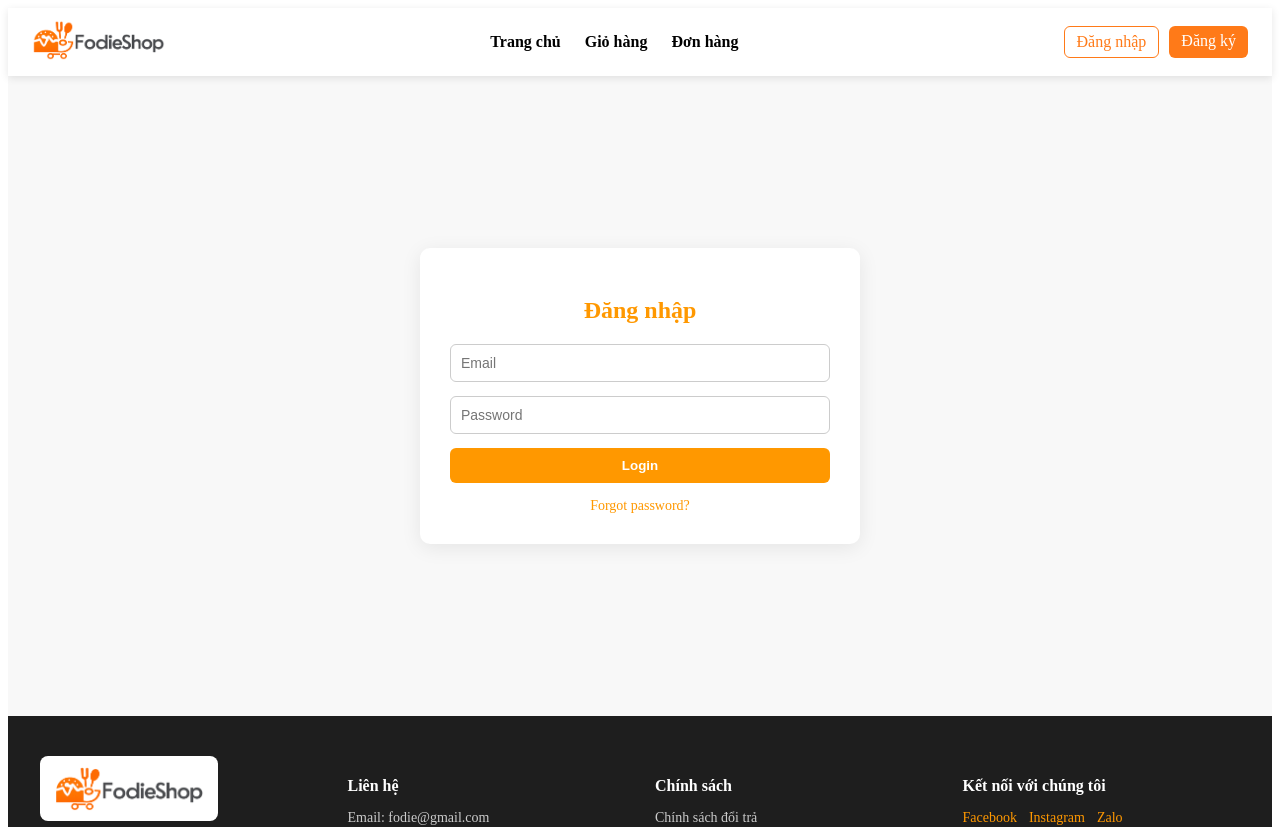
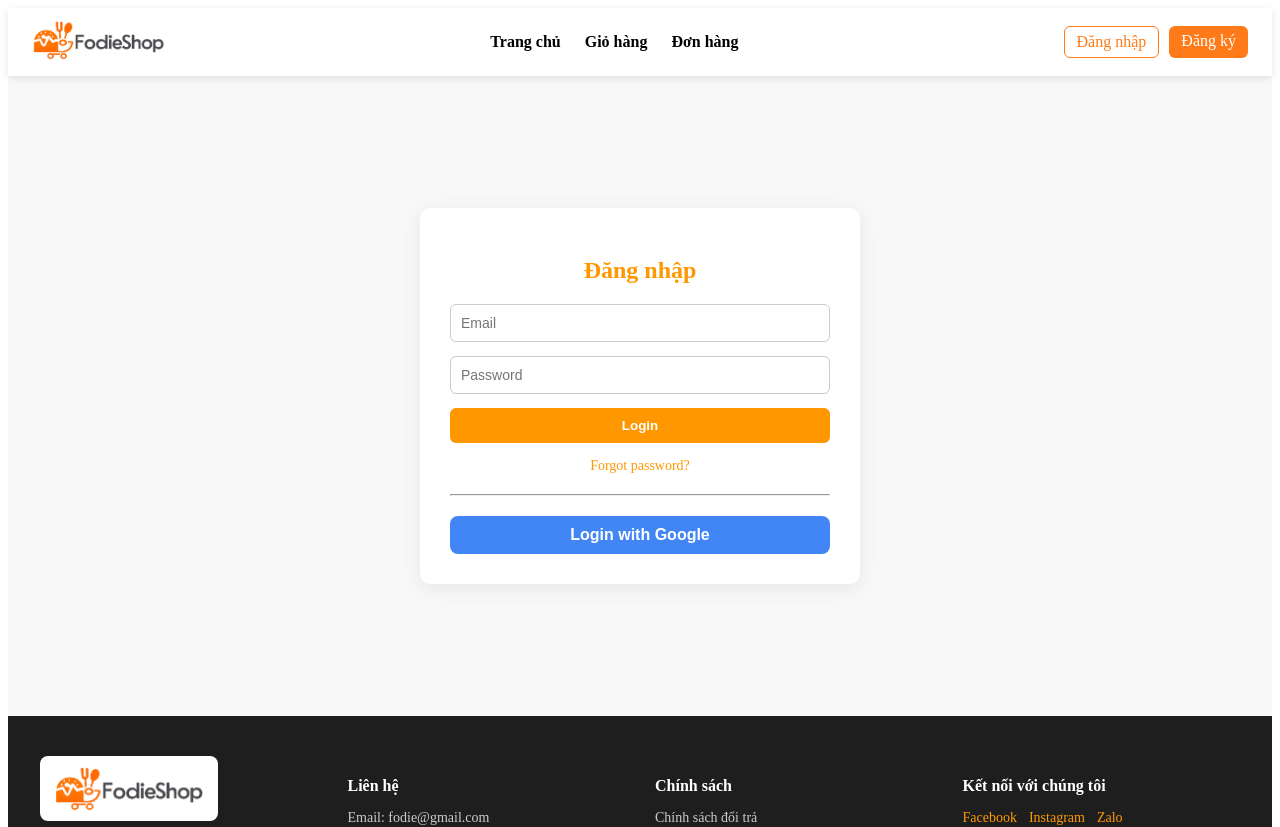
Before and after one commit to phancongnam01012005/SE347-frontend, a React (Vite) app: page /login in a window 1280 px wide. Shown: the top 827 px of the page. Built offline with nearby package versions, Linux system fonts and the light colour scheme.

Commit message:
Add Oauth from google

```diff
--- a/src/App.jsx
+++ b/src/App.jsx
@@ -8,6 +8,8 @@ import OrderHistory from "./pages/OrderHistory";
 import ProtectedRoute from "./components/ProtectedRoute";
 import MainLayout from "./layouts/MainLayout";
 import OrderDetail from "./pages/OrderDetail";
+import OAuth2Success from "./pages/Oauth";
+
 export default function App() {
   return (
     <Routes>
@@ -15,7 +17,7 @@ export default function App() {
         <Route path="/" element={<Home />} />
         <Route path="/login" element={<Login />} />
         <Route path="/register" element={<Register />} />
-
+        <Route path="/oauth2/success" element={ <OAuth2Success /> }/>
         {/* PROTECTED ROUTES */}
         <Route
           path="/cart"
--- a/src/pages/Login.jsx
+++ b/src/pages/Login.jsx
@@ -1,7 +1,7 @@
 import { useState } from "react";
 import { useAuth } from "../context/AuthContext";
 import { useNavigate, useLocation } from "react-router-dom";
-import "../styles/Auth.css"; // CSS bạn vừa viết
+import "../styles/Auth.css";
 
 export default function Login() {
   const [email, setEmail] = useState("");
@@ -23,10 +23,18 @@ export default function Login() {
     }
   };
 
+  // ===== Login với Google OAuth =====
+  const handleGoogleLogin = () => {
+    // Đây là endpoint BE Spring Security redirect tới Google
+    window.location.href = "http://localhost:8000/oauth2/authorization/google";
+  };
+
   return (
     <div className="auth-container">
       <div className="auth-box">
         <h2>Đăng nhập</h2>
+
+        {/* Email/Password Form */}
         <form onSubmit={handleSubmit}>
           <input
             type="email"
@@ -45,9 +53,29 @@ export default function Login() {
           {error && <p style={{ color: "red", fontSize: "14px", textAlign: "center" }}>{error}</p>}
           <button type="submit">Login</button>
         </form>
+
         <div className="auth-link">
           <a href="/forgot-password">Forgot password?</a>
         </div>
+
+        <hr style={{ margin: "20px 0" }} />
+
+        {/* Google Login Button */}
+        <button
+          onClick={handleGoogleLogin}
+          style={{
+            width: "100%",
+            padding: "10px",
+            backgroundColor: "#4285F4",
+            color: "#fff",
+            border: "none",
+            borderRadius: "8px",
+            cursor: "pointer",
+            fontSize: "16px",
+          }}
+        >
+          Login with Google
+        </button>
       </div>
     </div>
   );
--- /dev/null
+++ b/src/pages/Oauth.jsx
@@ -0,0 +1,22 @@
+import { useEffect } from "react";
+import { useNavigate } from "react-router-dom";
+import authService from "../services/authService";
+
+export default function OAuth2Success() {
+    const navigate = useNavigate();
+
+    useEffect(() => {
+        // Lấy token từ query param
+        const params = new URLSearchParams(window.location.search);
+        const token = params.get("token");
+
+        if (token) {
+            authService.setToken(token); // lưu vào localStorage
+            navigate("/");               // redirect về home
+        } else {
+            navigate("/login");          // fallback nếu không có token
+        }
+    }, [navigate]);
+
+    return <div>Logging you in...</div>;
+}
--- a/src/services/authService.js
+++ b/src/services/authService.js
@@ -58,6 +58,14 @@ const logout = () => localStorage.removeItem("accessToken");
 // ===== Get token =====
 const getToken = () => localStorage.getItem("accessToken");
 
+// ===== Set token manually (for Google OAuth) =====
+const setToken = (token) => {
+  if (token) localStorage.setItem("accessToken", token);
+};
+
+// ===== Check login =====
+const isLoggedIn = () => !!getToken();
+
 // ===== Get user info from JWT =====
 const getUserFromToken = () => {
   const token = getToken();
@@ -82,5 +90,7 @@ export default {
   register,
   logout,
   getToken,
+  setToken,
+  isLoggedIn,
   getUserFromToken,
 };
```
